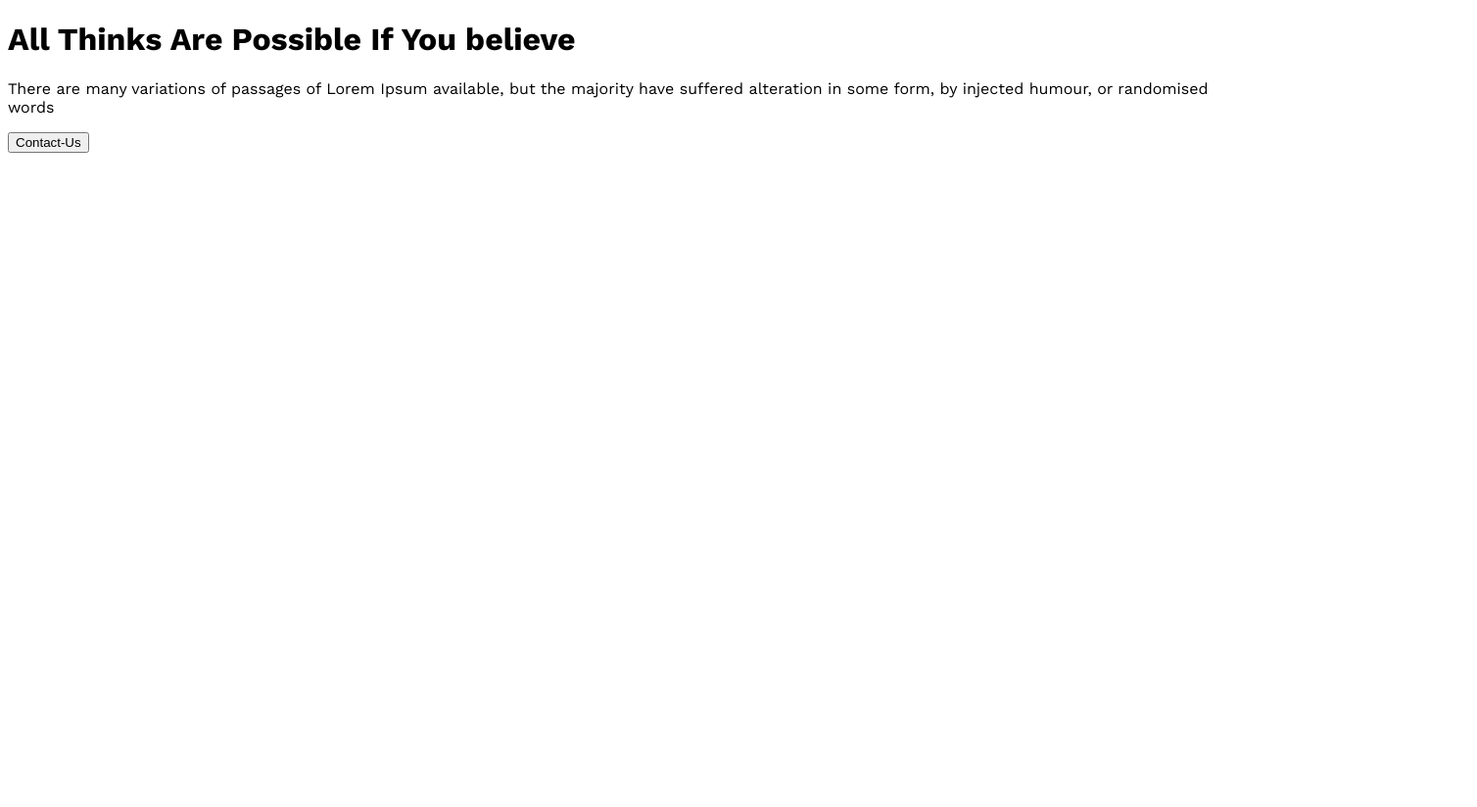
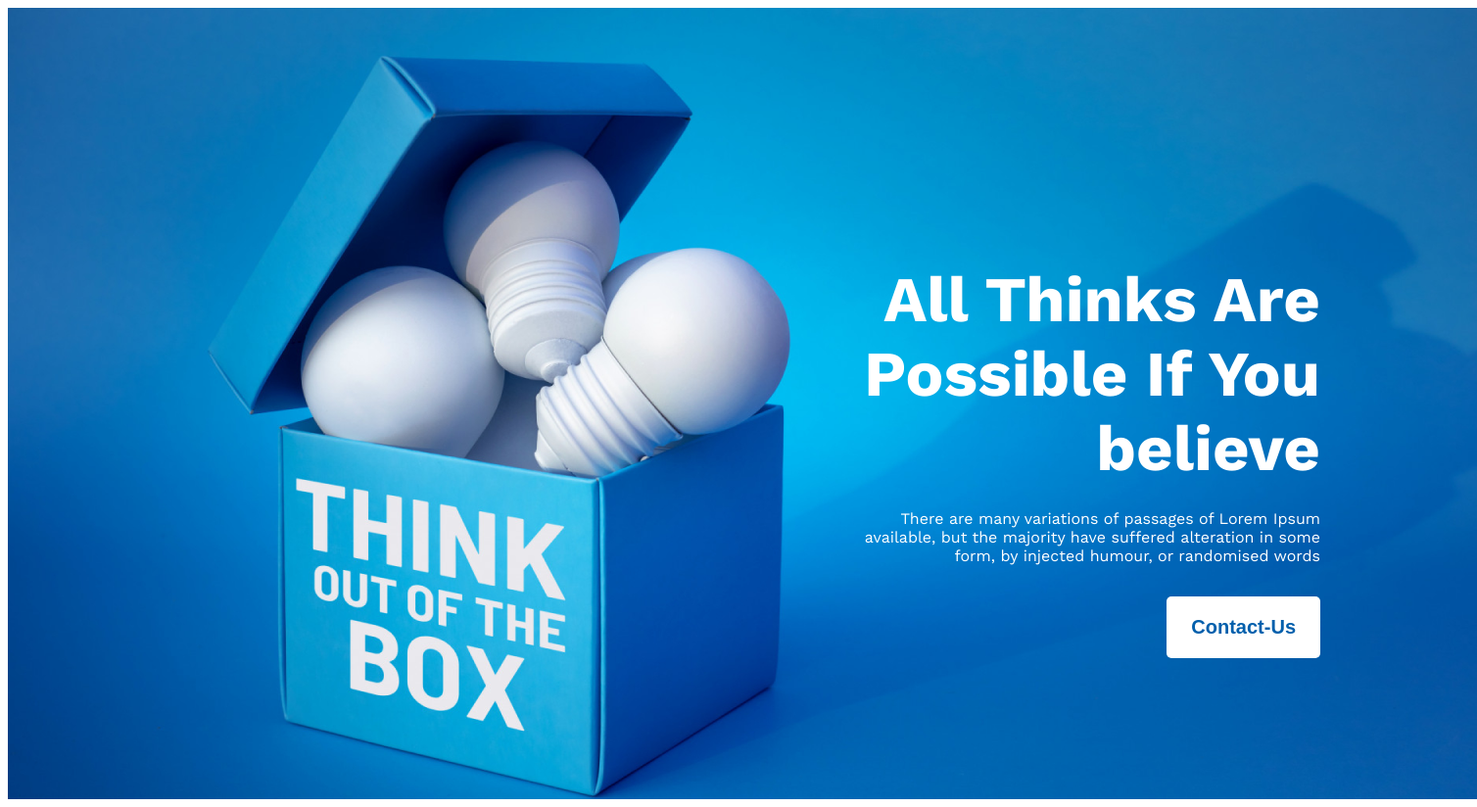
Before and after one commit to abidurrahman1515/new-year-new-me, a plain HTML site: page index.html in a window 1280 px wide. Shown: the whole page at 98% size, 1508 px wide, since content can reach past the window. Before the commit the page ends 800 px from the top, so only its background shows below. Drawn offline with nearby package versions, Linux system fonts and the light colour scheme.

Commit message:
complete body header

```diff
--- a/Styles/index.css
+++ b/Styles/index.css
@@ -1,3 +1,41 @@
-body{
+body {
     font-family: Work Sans;
 }
+
+header {
+    background-image: url('../images/banner/banner3.png');
+    background-repeat:no-repeat;
+    background-size:cover;
+    /* background-size: 80%; */
+    height: 808px;
+    width: 1500px;
+}
+.header-content{
+    text-align: right;
+    padding: 216px 160px 0px 870px;
+}
+.header-title {
+    color: rgb(255, 255, 255);
+    font-size: 65px;
+    font-weight: 700;
+    margin-bottom: 24px;
+}
+
+.header-description {
+    color: rgb(255, 255, 255);
+    font-size: 16px;
+    font-weight: 400;
+    margin-bottom: 32px;
+
+}
+
+.contact-us {
+    border-radius: 5px;
+    background: rgb(255, 255, 255);
+    color: rgb(0, 95, 172);
+    font-size: 20px;
+    font-weight: 600;
+    padding: 20px 25px;
+    margin-top: ;
+    border: none;
+}
--- a/index.html
+++ b/index.html
@@ -16,13 +16,13 @@
 
 <body>
     <header>
-        <div class="header">
+        <div class="header-content">
             <h1 class="header-title">All Thinks Are Possible If You believe</h1>
             <p class="header-description">
                 There are many variations of passages of Lorem Ipsum available, but the majority have suffered
                 alteration in some form, by injected humour, or randomised words
             </p>
-            <button class="contact-us">Contact-Us</button>
+            <a href=""><button class="contact-us">Contact-Us</button></a>
         </div>
     </header>
     <main>
```
